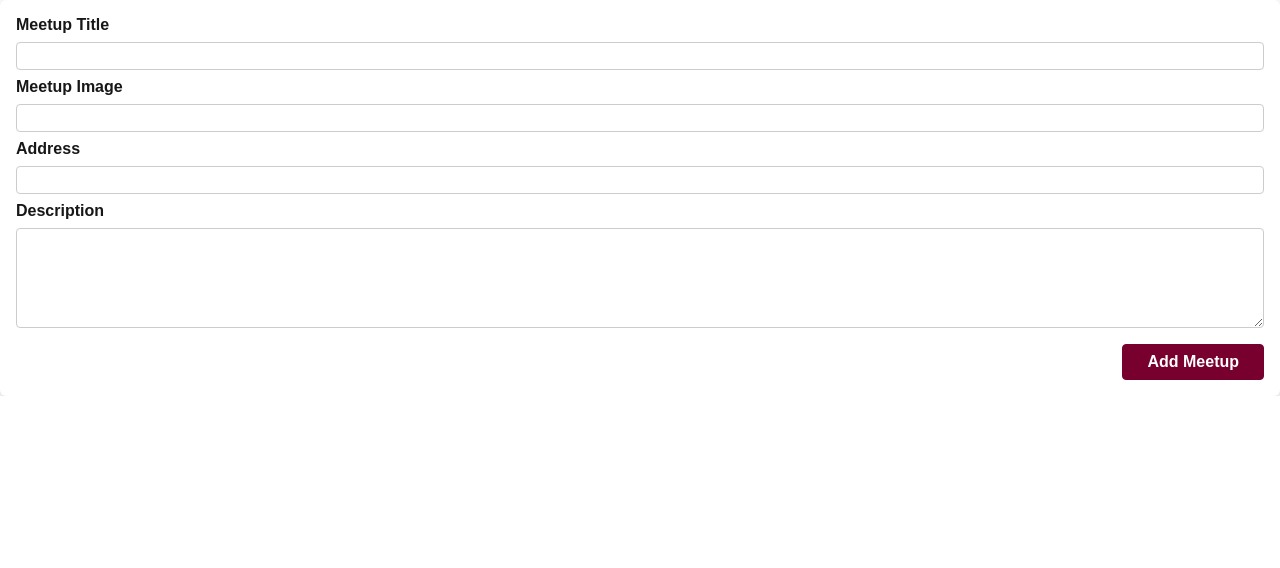
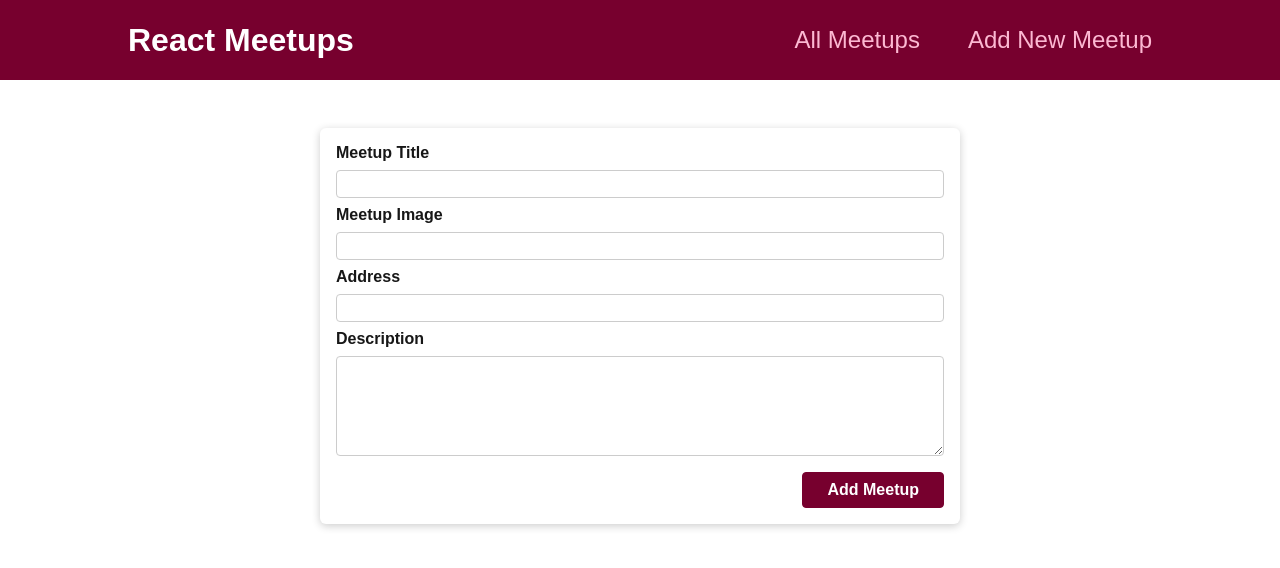
Before and after one commit to Afrag61/onwards-to-a-bigger-page-router-project-updated-nextjs, a Next.js app: page /new-meetup in a window 1280 px wide. Shown: the top 568 px of the page. Built offline with nearby package versions, Linux system fonts and the light colour scheme.

Commit message:
The "_app.js" File & Layout Wrapper

```diff
--- a/components/layout/MainNavigation.jsx
+++ b/components/layout/MainNavigation.jsx
@@ -1,3 +1,4 @@
+import Link from 'next/link';
 import classes from './MainNavigation.module.css';
 
 function MainNavigation() {
@@ -8,10 +9,10 @@
       <nav>
         <ul>
           <li>
-            <Link to='/'>All Meetups</Link>
+            <Link href='/'>All Meetups</Link>
           </li>
           <li>
-            <Link to='/new-meetup'>Add New Meetup</Link>
+            <Link href='/new-meetup'>Add New Meetup</Link>
           </li>
         </ul>
       </nav>
--- a/pages/_app.js
+++ b/pages/_app.js
@@ -1,5 +1,10 @@
+import Layout from "@/components/layout/Layout";
 import "@/styles/globals.css";
 
 export default function App({ Component, pageProps }) {
-  return <Component {...pageProps} />;
+  return (
+    <Layout>
+      <Component {...pageProps} />
+    </Layout>
+  );
 }
--- a/pages/index.jsx
+++ b/pages/index.jsx
@@ -1,3 +1,4 @@
+import Layout from "@/components/layout/Layout";
 import MeetupList from "@/components/meetups/MeetupList";
 
 const DUMMY_MEETUPS = [
```
Also changed, not shown: pages/new-meetup/index.jsx (+4 -3 lines).
